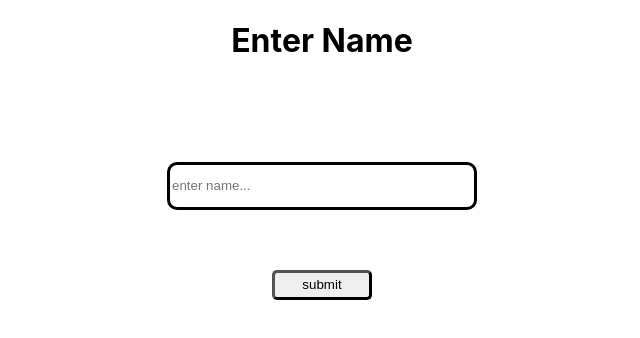
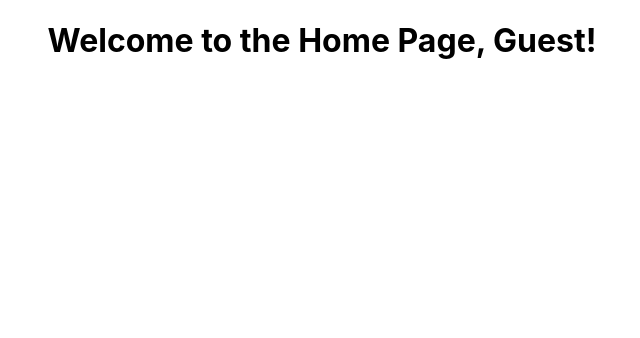
Before and after one commit to gitHubMonster16/midtermdevops, a React (Create React App) app: page /home in a window 1280 px wide. Shown: the top 338 px of the page, without its empty margins (318-958 px from the left). Built offline with nearby package versions, Linux system fonts and the light colour scheme.

Commit message:
routing and input working normally

```diff
--- a/package.json
+++ b/package.json
@@ -9,6 +9,7 @@
     "@testing-library/user-event": "^13.5.0",
     "react": "^19.1.0",
     "react-dom": "^19.1.0",
+    "react-router-dom": "^7.5.1",
     "react-scripts": "5.0.1",
     "web-vitals": "^2.1.4"
   },
--- a/src/App.js
+++ b/src/App.js
@@ -1,11 +1,16 @@
-import SignIn from "./signIn";
+import { BrowserRouter as Router, Routes, Route } from 'react-router-dom';
+import SignIn from './SignIn';
+import Home from './Home';
 
 function App() {
-  return (
-    <div >
-   <SignIn></SignIn>
-    </div>
-  );
+    return (
+        <Router>
+            <Routes>
+                <Route path="/" element={<SignIn />} />
+                <Route path="/home" element={<Home/>} />
+            </Routes>
+        </Router>
+    );
 }
 
 export default App;
--- /dev/null
+++ b/src/Home.js
@@ -0,0 +1,14 @@
+import { useLocation } from 'react-router-dom';
+
+function Home() {
+    const location = useLocation();
+    const name = location.state?.name || 'Guest';
+
+    return (
+        <div style={{ textAlign: 'center' }}>
+            <h1>Welcome to the Home Page, {name}!</h1>
+        </div>
+    );
+}
+
+export default Home;
--- /dev/null
+++ b/src/SignIn.js
@@ -0,0 +1,34 @@
+import { useNavigate } from 'react-router-dom';
+import { useState } from 'react';
+
+function SignIn() {
+    const [name, setName] = useState('');
+    const navigate = useNavigate();
+
+    const handleSubmit = (e) => {
+        e.preventDefault();
+        if (name.length >= 4) {
+            navigate('/home', { state: { name } }); // Pass name in state
+        }
+    };
+
+    return (
+        <form onSubmit={handleSubmit} style={{ textAlign: 'center' }}>
+            <h1>Enter Name</h1>
+            <br /><br /><br /><br />
+            <input
+                style={{ width: '300px', height: '40px', borderWidth: '5px', borderRadius: '10px', border: 'solid' }}
+                placeholder="enter name..."
+                minLength={4}
+                value={name}
+                onChange={(e) => setName(e.target.value)}
+            />
+            <br /><br /><br /><br />
+            <button style={{ width: '100px', height: '30px', borderWidth: '3px', borderRadius: '5px' }} type="submit">
+                submit
+            </button>
+        </form>
+    );
+}
+
+export default SignIn;
--- a/src/signIn.js
+++ /dev/null
@@ -1,14 +0,0 @@
-
-function SignIn(){
-    return (
-        <form style={{textAlign: "center", flexDirection: "row"}}>
-            <h1>Enter Name</h1>
-            <br/><br/><br/><br/>
-            <input style={{width: "300px", height: "40px", borderWidth: "5px", borderRadius: "10px", border: "solid "}}
-                   placeholder={"enter name..."} minLength={4}/>
-            <br/><br/><br/><br/>
-            <button style={{width: "100px", height: "30px", borderWidth: "3px", borderRadius: "5px"}}>submit</button>
-        </form>
-    );
-}
-export default SignIn;
```
Also changed, not shown: 1 other file (tests, documents, lock files or other folders).
